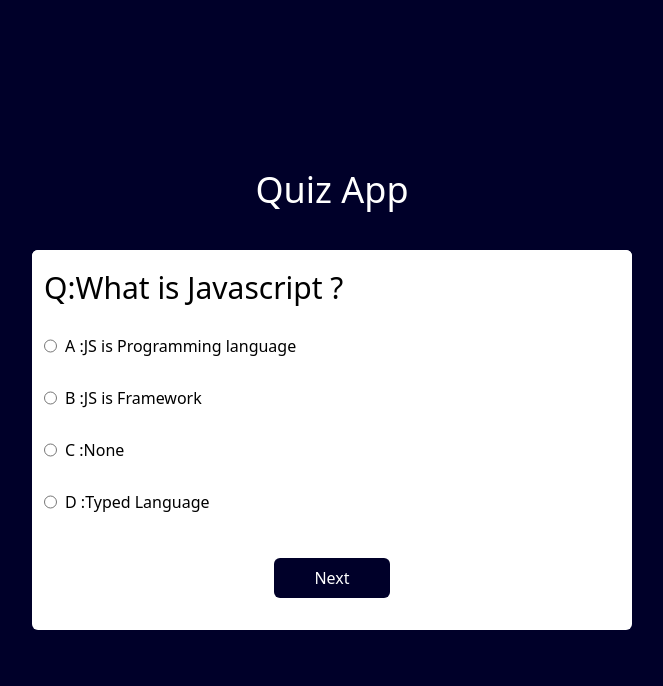
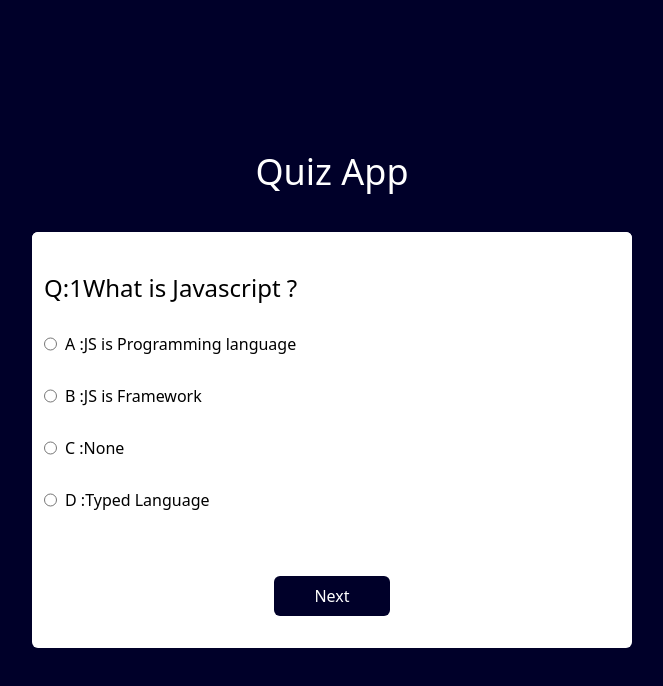
Before and after one commit to Talhamalik495/Quiz-App-React, a React (Vite) app: page / in a window 1280 px wide. Shown: the top 686 px of the page, without its empty margins (308-971 px from the left). Built offline with nearby package versions, Linux system fonts and the light colour scheme; the HTML template or start-up script is replaced by a standard one.

Commit message:
100% Work Done

```diff
--- a/src/components/Quiz.jsx
+++ b/src/components/Quiz.jsx
@@ -43,10 +43,13 @@ function Quiz() {
       <div className="w-full flex justify-center">
         <h1 className="text-4xl">Quiz App</h1>
       </div>
-      <div className="min-h-60 flex   flex-col justify-center items-center   w-[600px] bg-white text-black rounded-md   gap-2">
-        <div className="max-h-80 flex  px-3 flex-col w-[600px] bg-white text-black rounded-md  py-5  gap-7 quizend">
+      <div className="min-h-50 flex   flex-col justify-center items-center   w-[600px] bg-white text-black rounded-md   gap-2">
+        <div className="max-h-70 flex  px-3 flex-col w-[600px] bg-white text-black rounded-md  py-10  gap-7 quizend">
           <div>
-            <h1 className="text-3xl">Q:{data[index].q}</h1>
+            <h1 className="text-2xl">
+              Q:{index + 1}
+              {data[index].q}
+            </h1>
           </div>
           <div className="flex gap-2">
             <input
@@ -95,7 +98,6 @@ function Quiz() {
           </div>
         </div>
         <div className=" w-44 h-20 flex flex-col justify-center items-center gap-2">
-
           <button
             onClick={next}
             className="px-10 h-10 bg-[rgb(0,0,41)] text-white rounded-md  nextbtn"
```
